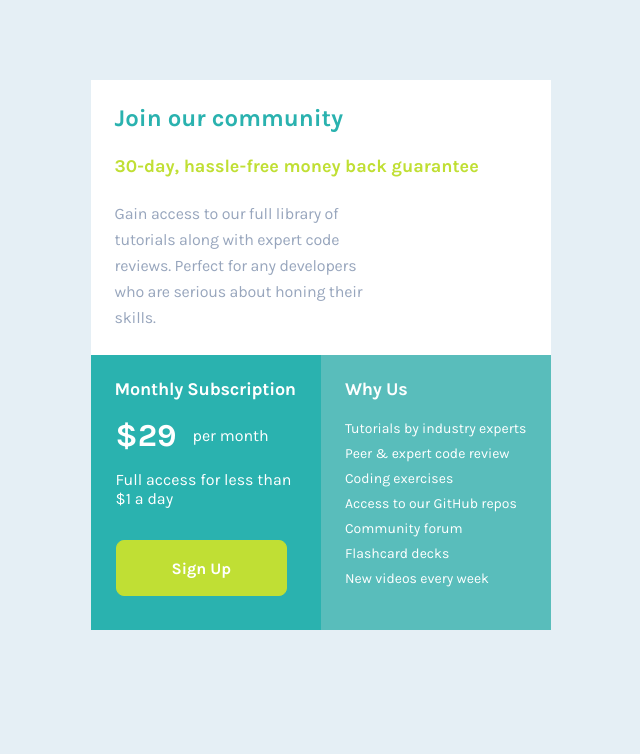
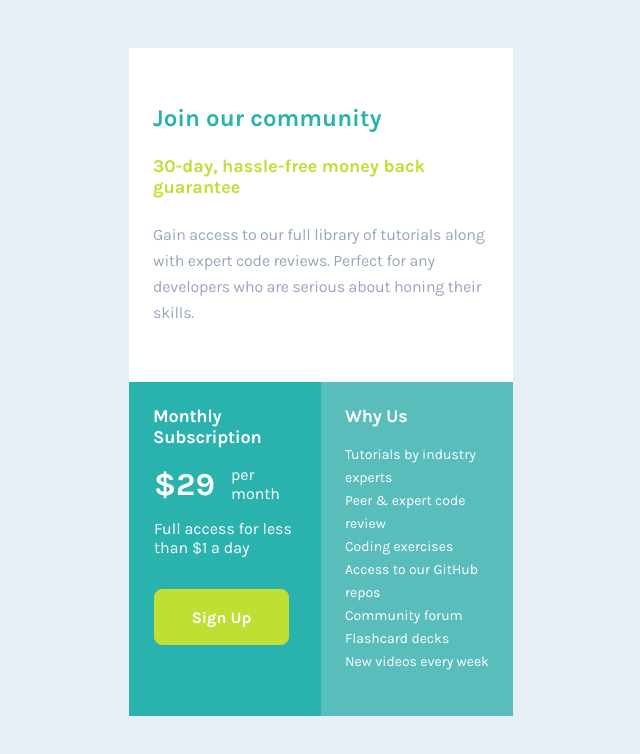
Before and after one commit to mgracnazareno/single-price-grid-component, a plain HTML site: page index.html in a window 1280 px wide. Shown: the whole page, without its empty margins (319-959 px from the left). Drawn offline with Linux system fonts and the light colour scheme.

Commit message:
adjustments

```diff
--- a/style.css
+++ b/style.css
@@ -14,6 +14,7 @@ body {
   font-size: 1rem;
   font-family: 'Karla', sans-serif;
   background-color: var(--light-gray);
+  max-width: 100%;
 }
 
 h1 {
@@ -58,6 +59,7 @@ ul {
 .main {
  padding: 1.5rem;
  background-color: #FFFFFF;
+ margin: 2rem 0;
 }
 
 .main p {
@@ -124,7 +126,7 @@ ul {
 }
 
 .menu-list li {
-  line-height: 25px;
+  line-height: 23px;
   font-weight: light;
   font-size: 0.875rem;
 }
@@ -138,29 +140,25 @@ ul {
 
 @media screen and (min-width: 900px){
   body {
-    max-width: 60%;
+    max-width: 50%;
     margin: 0 auto;
   }
   .wrapper {
     display: grid;
     grid-template-columns: repeat(2, 1fr);
     grid-template-rows: repeat(2, 1fr);
-    margin: 5rem auto;
+    margin: 3rem auto;
     max-width: 60%;
     background-color: #FFFFFF;
   }
   .main {
     grid-row: 1;
     grid-column: 1 / 4;
-   /* grid-row-start: 1;
-   grid-row-end: 3;
-   grid-column-start: 1;
-   grid-column-end: 3; */
+    gap: 10px;
   }
 
   .main p {
-    max-width: 65%;
+    /* max-width: 65%; */
     font-size: 1rem;
-    margin-bottom: 0;
   }
 }
```
